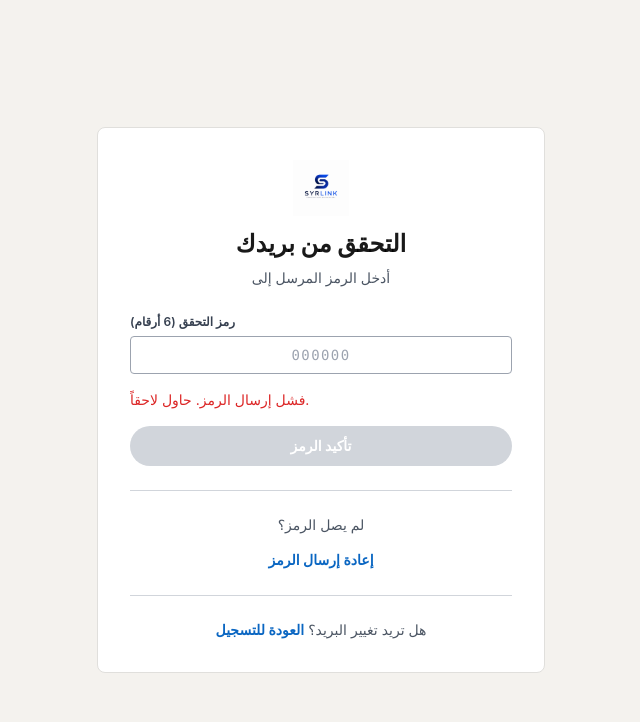
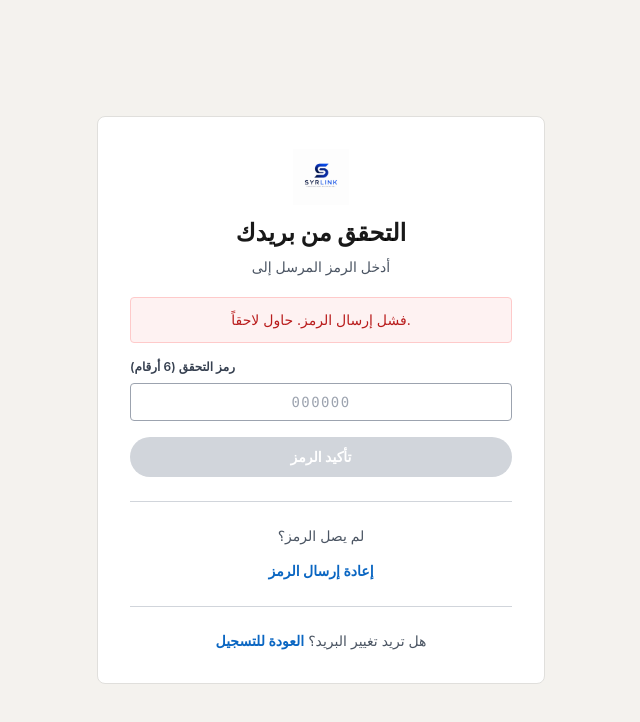
Before and after one commit to enayabasmaji32-debug/Syrlink, a React (Create React App) app in the folder frontend/: page /verify-otp in a window 1280 px wide. Both pictures are taken after a click on the button "إعادة إرسال الرمز". Shown: the top 722 px of the page, without its empty margins (319-959 px from the left). Built offline with nearby package versions, Linux system fonts and the light colour scheme; no server answers.

Commit message:
Improve VerifyOtp page: better UI and error handling for OTP verification

```diff
--- a/frontend/src/pages/VerifyOtp.jsx
+++ b/frontend/src/pages/VerifyOtp.jsx
@@ -7,70 +7,64 @@ export default function VerifyOtp() {
   const navigate = useNavigate();
   const [email, setEmail] = useState(params.get('email') || '');
   const [otp, setOtp] = useState('');
-  const [state, setState] = useState({ loading: false, ok: null, msg: '' });
+  const [verifying, setVerifying] = useState(false);
+  const [resending, setResending] = useState(false);
+  const [message, setMessage] = useState('');
+  const [error, setError] = useState('');
+  const [successMsg, setSuccessMsg] = useState('');
 
   useEffect(() => {
     const queryEmail = params.get('email');
     if (queryEmail) {
       setEmail(queryEmail);
-    } else if (!email) {
-      setState({
-        loading: false,
-        ok: false,
-        msg: 'يرجى العودة من صفحة التسجيل لتلقي رمز التحقق.',
-      });
     }
-  }, [params, email]);
+  }, [params]);
 
-  const verifyOtp = async (event) => {
-    event.preventDefault();
+  const handleVerifyOtp = async (e) => {
+    e.preventDefault();
+    setError('');
+    setSuccessMsg('');
+
     if (!otp || otp.length !== 6) {
-      setState({
-        loading: false,
-        ok: false,
-        msg: 'يجب أن يكون الرمز 6 أرقام.',
-      });
+      setError('يجب أن يكون الرمز 6 أرقام.');
       return;
     }
 
-    setState({ loading: true, ok: null, msg: '' });
+    setVerifying(true);
     try {
-      const result = await authApi.verifyOtp({ email, otp });
-      setState({
-        loading: false,
-        ok: true,
-        msg: 'تم التحقق من بريدك الإلكتروني بنجاح! جاري تسجيل الدخول...',
-      });
-
-      // Store user data and auto-login
+      await authApi.verifyOtp({ email, otp });
+      setSuccessMsg('✓ تم التحقق من بريدك الإلكتروني بنجاح! جاري تسجيل الدخول...');
       setTimeout(() => {
         navigate('/login', { state: { email, autoVerified: true } });
       }, 1500);
     } catch (e) {
-      setState({
-        loading: false,
-        ok: false,
-        msg: e.response?.data?.detail || 'فشل التحقق. تأكد من الرمز وحاول مرة أخرى.',
-      });
+      setError(e.response?.data?.detail || 'فشل التحقق. تأكد من الرمز وحاول مرة أخرى.');
+    } finally {
+      setVerifying(false);
     }
   };
 
-  const resendOtp = async (event) => {
-    event.preventDefault();
-    setState({ loading: true, ok: null, msg: '' });
+  const handleResendOtp = async (e) => {
+    e.preventDefault();
+    setError('');
+    setSuccessMsg('');
+    setResending(true);
+
     try {
-      await authApi.resendOtp({ email });
-      setState({
-        loading: false,
-        ok: true,
-        msg: 'تم إرسال رمز جديد إلى بريدك الإلكتروني.',
-      });
+      const result = await authApi.resendOtp({ email });
+      if (result.already_verified) {
+        setMessage('✓ بريدك الإلكتروني مفعّل بالفعل. يمكنك الآن تسجيل الدخول.');
+        setTimeout(() => {
+          navigate('/login', { state: { email } });
+        }, 2000);
+      } else {
+        setSuccessMsg('✓ تم إرسال رمز جديد إلى بريدك الإلكتروني.');
+        setOtp('');
+      }
     } catch (e) {
-      setState({
-        loading: false,
-        ok: false,
-        msg: e.response?.data?.detail || 'فشل إرسال الرمز. حاول لاحقاً.',
-      });
+      setError(e.response?.data?.detail || 'فشل إرسال الرمز. حاول لاحقاً.');
+    } finally {
+      setResending(false);
     }
   };
 
@@ -79,33 +73,29 @@ export default function VerifyOtp() {
       <div className="li-card p-8 max-w-md w-full text-center" data-testid="verify-otp-card">
         <img src="/syrlink-logo.png" alt="SyrLink" className="w-14 h-14 object-contain mx-auto mb-3" />
         <h1 className="text-2xl font-bold mb-2">التحقق من بريدك</h1>
-        <p className="text-sm text-gray-600 mb-5">أدخل الرمز المرسل إلى {email}</p>
+        <p className="text-sm text-gray-600 mb-5">أدخل الرمز المرسل إلى <strong>{email}</strong></p>
 
-        {state.loading && (
-          <div className="text-center py-8">
-            <div className="inline-block animate-spin">
-              <div className="w-8 h-8 border-4 border-gray-300 border-t-[#0a66c2] rounded-full"></div>
-            </div>
-            <p className="text-sm text-gray-600 mt-3">جاري المعالجة...</p>
+        {successMsg && (
+          <div className="mb-4 p-3 bg-green-50 border border-green-200 rounded">
+            <p className="text-sm text-green-700">{successMsg}</p>
           </div>
         )}
 
-        {!state.loading && state.ok === true && (
-          <div className="text-center py-8">
-            <div className="text-green-600 mb-3">
-              <svg className="w-12 h-12 mx-auto" fill="currentColor" viewBox="0 0 20 20">
-                <path fillRule="evenodd" d="M10 18a8 8 0 100-16 8 8 0 000 16zm3.707-9.293a1 1 0 00-1.414-1.414L9 10.586 7.707 9.293a1 1 0 00-1.414 1.414l2 2a1 1 0 001.414 0l4-4z" clipRule="evenodd" />
-              </svg>
-            </div>
-            <p className="text-sm text-green-600 font-semibold">{state.msg}</p>
+        {message && (
+          <div className="mb-4 p-3 bg-blue-50 border border-blue-200 rounded">
+            <p className="text-sm text-blue-700">{message}</p>
           </div>
         )}
 
-        {!state.loading && state.ok === false && (
-          <>
-            <form onSubmit={verifyOtp} className="space-y-4 text-left">
+        {error && (
+          <div className="mb-4 p-3 bg-red-50 border border-red-200 rounded">
+            <p className="text-sm text-red-700">{error}</p>
+          </div>
+        )}
+
+        <form onSubmit={handleVerifyOtp} className="space-y-4">
           <div>
-                <label htmlFor="otp-input" className="text-xs font-semibold text-gray-700">
+            <label htmlFor="otp-input" className="text-xs font-semibold text-gray-700 block text-left">
               رمز التحقق (6 أرقام)
             </label>
             <input
@@ -113,73 +103,37 @@ export default function VerifyOtp() {
               type="text"
               inputMode="numeric"
               maxLength="6"
-                  required
               value={otp}
               onChange={(e) => {
                 const val = e.target.value.replace(/\D/g, '');
                 setOtp(val);
               }}
               placeholder="000000"
-                  className="w-full mt-1 border border-gray-400 rounded px-3 py-2 text-sm text-center font-mono tracking-widest focus:outline-none focus:border-[#0a66c2] focus:ring-2 focus:ring-[#0a66c2]/30"
-                  data-testid="otp-input"
+              className="w-full mt-2 border border-gray-400 rounded px-3 py-2 text-sm text-center font-mono tracking-widest focus:outline-none focus:border-[#0a66c2] focus:ring-2 focus:ring-[#0a66c2]/30"
+              disabled={verifying}
             />
           </div>
-              <p className="text-sm text-red-600">{state.msg}</p>
+
           <button
             type="submit"
-                disabled={otp.length !== 6}
-                className="w-full bg-[#0a66c2] hover:bg-[#004182] disabled:bg-gray-300 text-white font-semibold rounded-full py-2.5 text-sm"
+            disabled={verifying || otp.length !== 6}
+            className="w-full bg-[#0a66c2] hover:bg-[#004182] disabled:bg-gray-300 text-white font-semibold rounded-full py-2.5 text-sm transition"
           >
-                تأكيد الرمز
+            {verifying ? 'جاري التحقق...' : 'تأكيد الرمز'}
           </button>
         </form>
 
         <div className="mt-6 pt-6 border-t border-gray-300">
           <p className="text-sm text-gray-600 mb-3">لم يصل الرمز؟</p>
           <button
-                onClick={resendOtp}
-                disabled={state.loading}
-                className="text-sm text-[#0a66c2] hover:underline font-semibold"
+            onClick={handleResendOtp}
+            disabled={resending}
+            className="text-sm text-[#0a66c2] hover:underline font-semibold disabled:text-gray-400"
           >
-                إعادة إرسال الرمز
+            {resending ? 'جاري الإرسال...' : 'إعادة إرسال الرمز'}
           </button>
         </div>
-          </>
-        )}
 
-        {!state.loading && state.ok === null && (
-          <form onSubmit={verifyOtp} className="space-y-4 text-left">
-            <div>
-              <label htmlFor="otp-input" className="text-xs font-semibold text-gray-700">
-                رمز التحقق (6 أرقام)
-              </label>
-              <input
-                id="otp-input"
-                type="text"
-                inputMode="numeric"
-                maxLength="6"
-                required
-                value={otp}
-                onChange={(e) => {
-                  const val = e.target.value.replace(/\D/g, '');
-                  setOtp(val);
-                }}
-                placeholder="000000"
-                className="w-full mt-1 border border-gray-400 rounded px-3 py-2 text-sm text-center font-mono tracking-widest focus:outline-none focus:border-[#0a66c2] focus:ring-2 focus:ring-[#0a66c2]/30"
-                data-testid="otp-input"
-              />
-            </div>
-            <button
-              type="submit"
-              disabled={otp.length !== 6}
-              className="w-full bg-[#0a66c2] hover:bg-[#004182] disabled:bg-gray-300 text-white font-semibold rounded-full py-2.5 text-sm"
-            >
-              تأكيد الرمز
-            </button>
-          </form>
-        )}
-
-        {!state.loading && (
         <div className="mt-6 pt-6 border-t border-gray-300 text-center">
           <p className="text-sm text-gray-600">
             هل تريد تغيير البريد؟{' '}
@@ -188,7 +142,6 @@ export default function VerifyOtp() {
             </Link>
           </p>
         </div>
-        )}
       </div>
     </div>
   );
```
Lines whose indentation alone changed are shown as unchanged.
